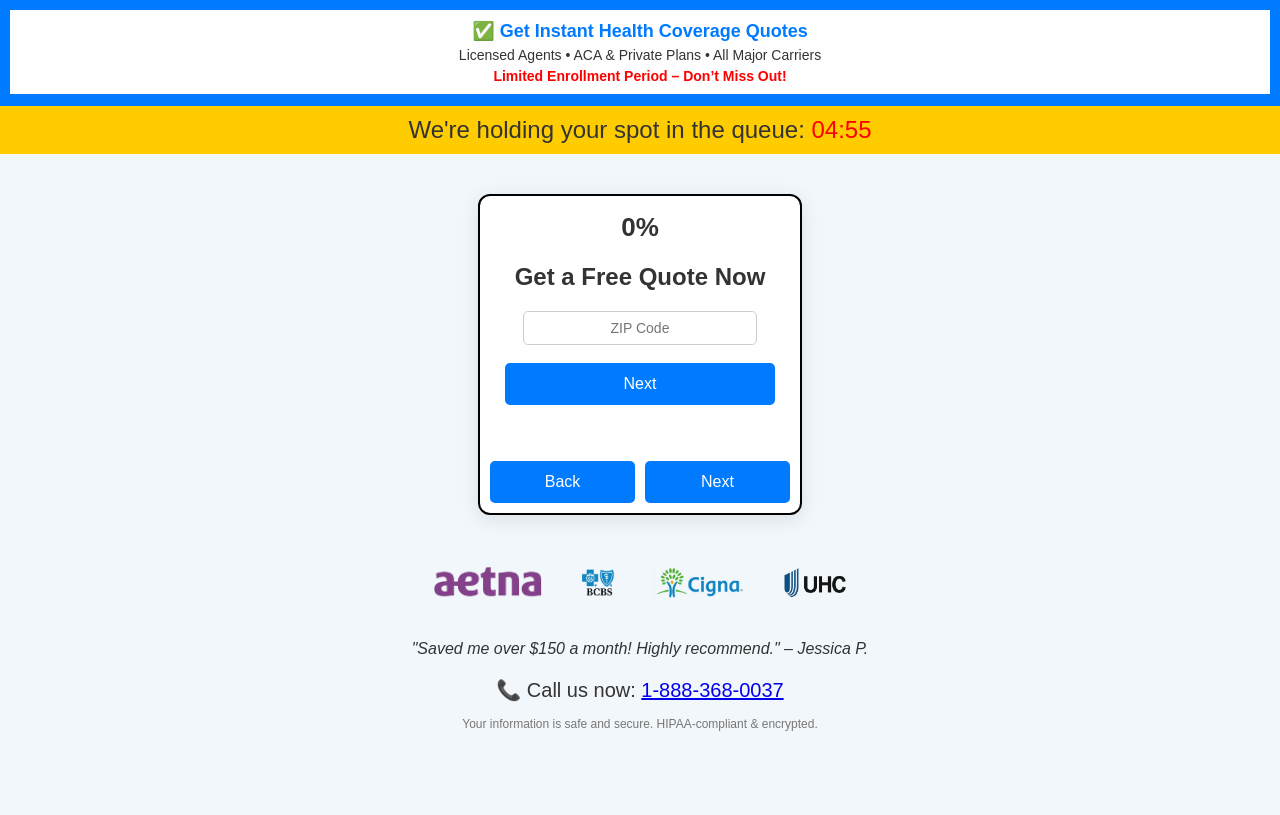
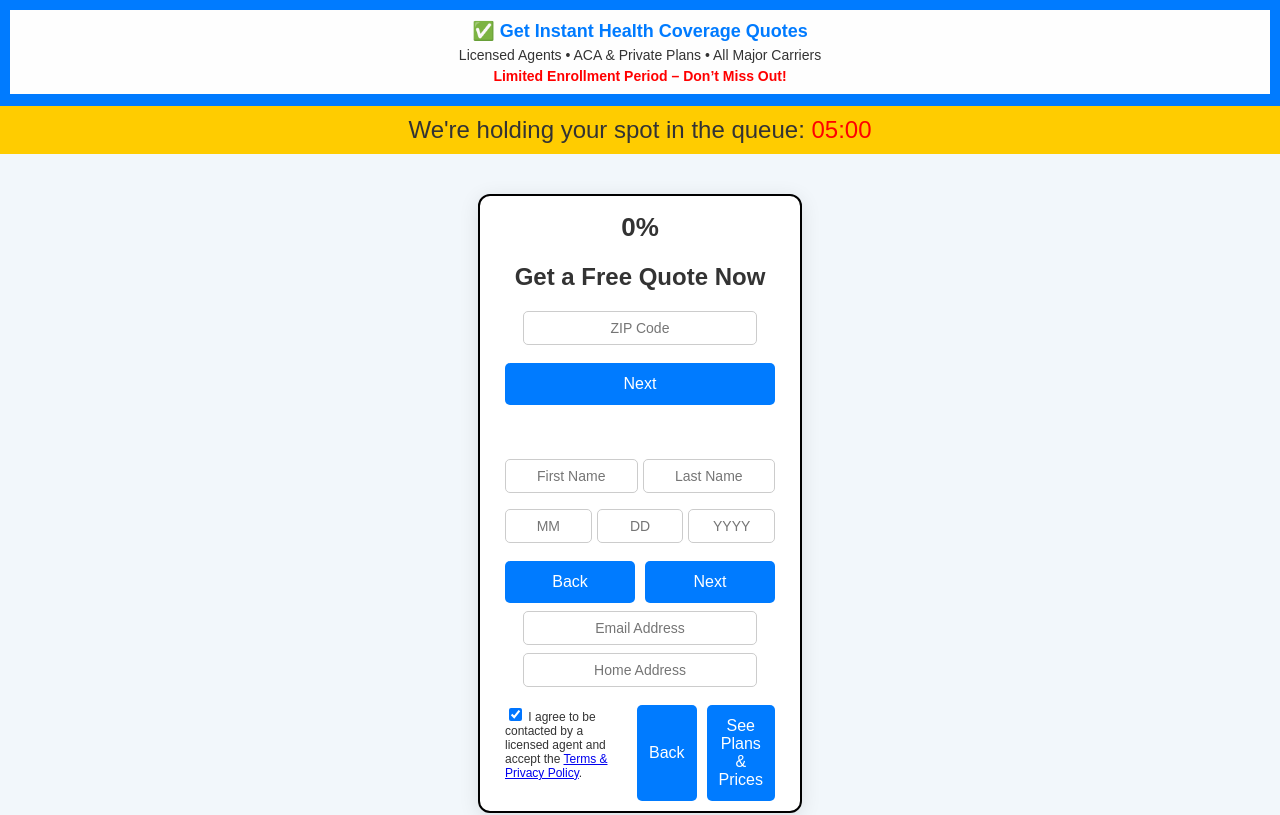
Before and after one commit to nickstults/IQ4U, a plain HTML site: page index.html in a window 1280 px wide. Shown: the top 815 px of the page. Drawn offline with nearby package versions, Linux system fonts and the light colour scheme.

Commit message:
Update index.html

```diff
--- a/index.html
+++ b/index.html
@@ -154,17 +154,15 @@
           <button type="button" onclick="nextStep(1)">Next</button>
         </div>
         <div class="form-step">
-  <input type="email" name="email" placeholder="Email Address">
-  <input type="text" name="address" placeholder="Home Address">
-  <div class="button-group">
-    <label style="font-size: 12px; display: block; text-align: left; margin: 10px auto;">
-      <input type="checkbox" id="consent" required checked>
-      I agree to be contacted by a licensed agent and accept the <a href="/terms" target="_blank">Terms & Privacy Policy</a>.
-    </label>
-    <button type="button" onclick="prevStep(2)">Back</button>
-    <button type="submit">See Plans & Prices</button>
-  </div>
-</div>
+          <div style="display: flex; justify-content: center; gap: 5px;">
+            <input type="text" name="first_name" placeholder="First Name" style="width: 48%; text-align: center;">
+            <input type="text" name="last_name" placeholder="Last Name" style="width: 48%; text-align: center;">
+          </div>
+          <div style="display: flex; justify-content: center; gap: 5px;">
+            <input type="text" name="dob_month" placeholder="MM" style="width: 30%;">
+            <input type="text" name="dob_day" placeholder="DD" style="width: 30%;">
+            <input type="text" name="dob_year" placeholder="YYYY" style="width: 30%;">
+          </div>
           <div class="button-group">
             <button type="button" onclick="prevStep(1)">Back</button>
             <button type="button" onclick="nextStep(2)">Next</button>
@@ -215,7 +213,7 @@
           timer--;
           const minutes = String(Math.floor(timer / 60)).padStart(2, '0');
           const seconds = String(timer % 60).padStart(2, '0');
-          timerDisplay.textContent = `${minutes}:${seconds}`;
+          timerDisplay.textContent = ${minutes}:${seconds};
         }
       }, 1000);
 
@@ -237,8 +235,8 @@
           message = 'So close!';
         }
 
-        bar.style.width = `${percent}%`;
-        document.getElementById("progress-percent").textContent = `${percent}%`;
+        bar.style.width = ${percent}%;
+        document.getElementById("progress-percent").textContent = ${percent}%;
         document.getElementById("progress-message").textContent = message;
       }
 
@@ -257,8 +255,8 @@
           message = 'Almost there!';
         }
 
-        bar.style.width = `${percent}%`;
-        document.getElementById("progress-percent").textContent = `${percent}%`;
+        bar.style.width = ${percent}%;
+        document.getElementById("progress-percent").textContent = ${percent}%;
         document.getElementById("progress-message").textContent = message;
       }
 
```
